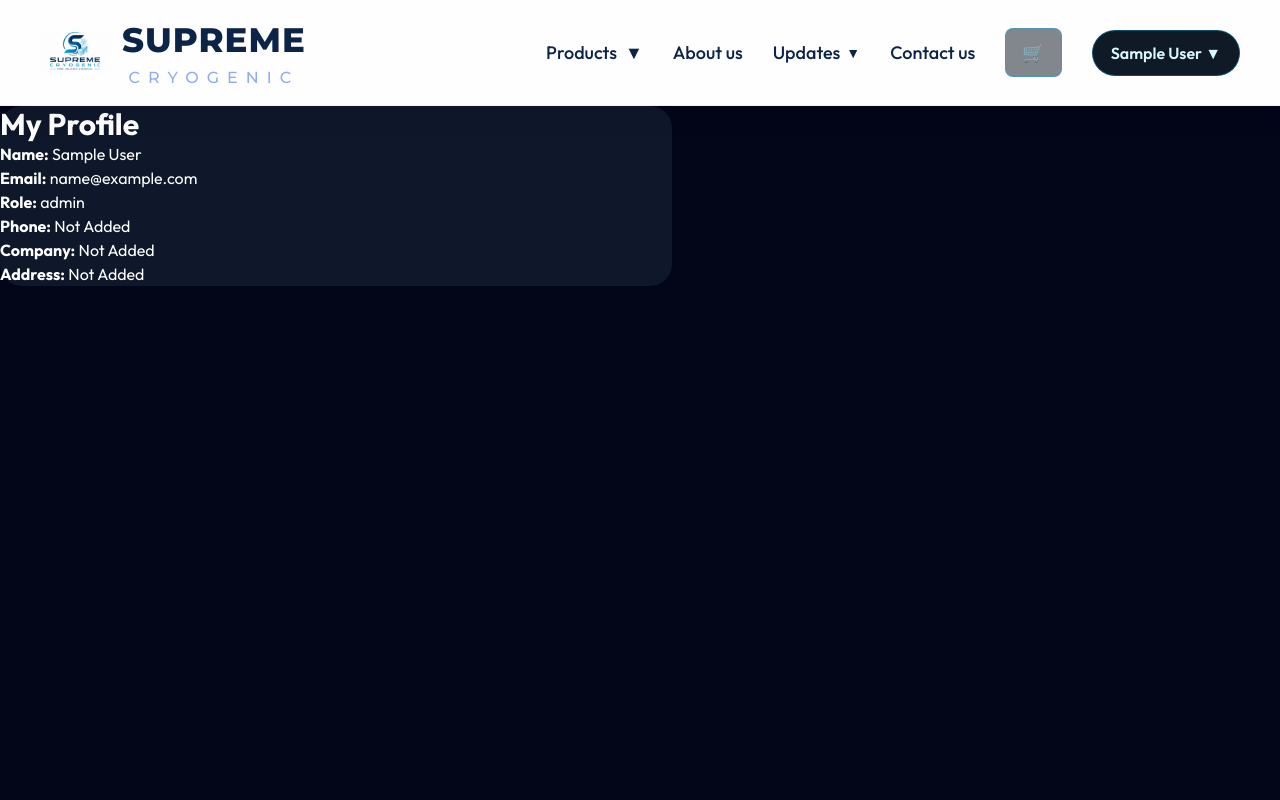
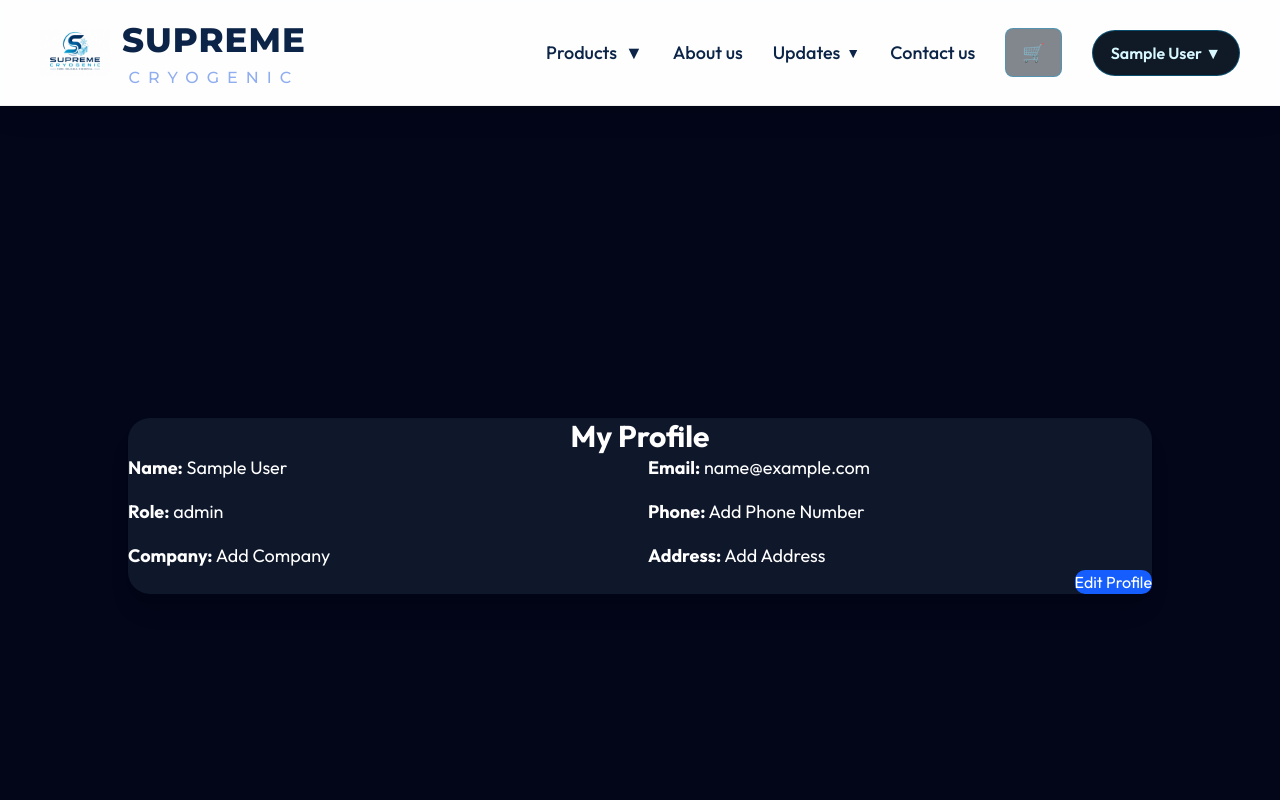
Before and after one commit to harshkr001/Supreme_Cyogenic, a React (Vite) app: page /profile in a window 1280 px wide. Shown: the top 800 px of the page. Built offline with nearby package versions, Linux system fonts and the light colour scheme; sample sign-in values are in the browser's storage.

Commit message:
updated profile

```diff
--- a/src/Components/OrderSuccess.jsx
+++ b/src/Components/OrderSuccess.jsx
@@ -118,7 +118,7 @@ export const OrderSuccess = ({ orderId, items, total, paymentMethod }) => {
                 <p style={{ color: '#C8D6E5', fontSize: '12px', margin: '4px 0 0 0' }}>Qty: {item.quantity}</p>
               </div>
               <p style={{ color: '#00AEEF', fontWeight: '600', margin: 0 }}>
-                LKR {(parseFloat(item.price.split(' ')[1] || '0') * item.quantity).toFixed(2)}
+                $ {(parseFloat(item.price.split(' ')[1] || '0') * item.quantity).toFixed(2)}
               </p>
             </div>
           ))}
@@ -131,7 +131,7 @@ export const OrderSuccess = ({ orderId, items, total, paymentMethod }) => {
           }}>
             <span style={{ color: '#00AEEF', fontWeight: '700', fontSize: '16px' }}>Total:</span>
             <span style={{ color: '#00AEEF', fontWeight: '700', fontSize: '18px' }}>
-              LKR {total?.toFixed(2) || '0.00'}
+              $ {total?.toFixed(2) || '0.00'}
             </span>
           </div>
         </div>
--- a/src/Components/OrderSummary.jsx
+++ b/src/Components/OrderSummary.jsx
@@ -53,8 +53,8 @@ export const OrderSummary = ({ items, paymentMethod }) => {
                 <span style={{ color: '#C8D6E5', fontSize: '14px' }}>x{item.quantity}</span>
               </div>
               <div style={{ display: 'flex', justifyContent: 'space-between', alignItems: 'center' }}>
-                <span style={{ color: '#C8D6E5', fontSize: '14px' }}>LKR {price.toFixed(2)}</span>
-                <span style={{ color: '#00AEEF', fontWeight: '600' }}>LKR {itemTotal.toFixed(2)}</span>
+                <span style={{ color: '#C8D6E5', fontSize: '14px' }}>$ {price.toFixed(2)}</span>
+                <span style={{ color: '#00AEEF', fontWeight: '600' }}>$ {itemTotal.toFixed(2)}</span>
               </div>
             </div>
           );
@@ -68,11 +68,11 @@ export const OrderSummary = ({ items, paymentMethod }) => {
       }}>
         <div style={{ display: 'flex', justifyContent: 'space-between', marginBottom: '8px' }}>
           <span style={{ color: '#C8D6E5' }}>Subtotal</span>
-          <span style={{ color: '#fff' }}>LKR {subtotal.toFixed(2)}</span>
+          <span style={{ color: '#fff' }}>$ {subtotal.toFixed(2)}</span>
         </div>
         <div style={{ display: 'flex', justifyContent: 'space-between', marginBottom: '12px' }}>
           <span style={{ color: '#C8D6E5' }}>Tax (18%)</span>
-          <span style={{ color: '#fff' }}>LKR {tax.toFixed(2)}</span>
+          <span style={{ color: '#fff' }}>$ {tax.toFixed(2)}</span>
         </div>
       </div>
 
@@ -83,7 +83,7 @@ export const OrderSummary = ({ items, paymentMethod }) => {
       }}>
         <div style={{ display: 'flex', justifyContent: 'space-between' }}>
           <span style={{ color: '#00AEEF', fontWeight: '700', fontSize: '16px' }}>Total</span>
-          <span style={{ color: '#00AEEF', fontWeight: '700', fontSize: '18px' }}>LKR {total.toFixed(2)}</span>
+          <span style={{ color: '#00AEEF', fontWeight: '700', fontSize: '18px' }}>$ {total.toFixed(2)}</span>
         </div>
       </div>
 
--- a/src/Pages/CO2.jsx
+++ b/src/Pages/CO2.jsx
@@ -43,7 +43,7 @@ const products = [
     id: "co2-1",
     image: "/co2b.jpeg",
     title: "Beverage Grade CO₂",
-    price: "LKR 4500 / Cylinder",
+    price: "$ 45 / Cylinder",
     productCode: "BCO2-02",
     availability: "In Stock",
     deliveryTime: "1-3 Days",
--- a/src/Pages/Orders.jsx
+++ b/src/Pages/Orders.jsx
@@ -43,7 +43,7 @@ export default function Orders() {
           and CO₂ Solutions.
         </p>
 
-        <Link to="/products">
+        <a href="/#products">
           <button
             style={{
               padding: "12px 30px",
@@ -57,7 +57,7 @@ export default function Orders() {
           >
             Browse Products
           </button>
-        </Link>
+        </a>
       </div>
     </div>
   );
--- a/src/Pages/Profile.jsx
+++ b/src/Pages/Profile.jsx
@@ -2,6 +2,8 @@ import { useState, useEffect } from "react";
 
 export default function Profile() {
   const [user, setUser] = useState(null);
+
+  const [editing, setEditing] = useState(false);
 
   useEffect(() => {
     const savedUser = JSON.parse(localStorage.getItem("user"));
@@ -13,19 +15,55 @@ export default function Profile() {
   }
 
   return (
-    <div className="min-h-screen bg-slate-950 text-white p-10">
-      <div className="max-w-2xl mx-auto bg-slate-900 p-8 rounded-3xl">
-        <h1 className="text-3xl font-bold mb-8">
+    <div className="min-h-screen bg-slate-950 flex items-center justify-center text-white p-10">
+      <div className=" w-full max-w-5xl mx-auto bg-slate-900 p-8 rounded-3xl shadow-xl">
+        <h1 className="text-3xl font-bold mb-8 text-center">
           My Profile
         </h1>
 
-        <div className="space-y-4">
+        <div className="grid grid-cols-2 gap-4 text-lg">
           <p><strong>Name:</strong> {user.name}</p>
           <p><strong>Email:</strong> {user.email}</p>
           <p><strong>Role:</strong> {user.role}</p>
-          <p><strong>Phone:</strong> {user.phone || "Not Added"}</p>
-          <p><strong>Company:</strong> {user.company || "Not Added"}</p>
-          <p><strong>Address:</strong> {user.address || "Not Added"}</p>
+          <p><strong>Phone:</strong> {user.phone || "Add Phone Number"}</p>
+          <p><strong>Company:</strong> {user.company || "Add Company"}</p>
+          <p><strong>Address:</strong> {user.address || "Add Address"}</p>
+
+        </div>
+
+        <div className="flex justify-end mt-6">
+          <button
+            onClick={() => setEditing(!editing)}
+            className="bg-blue-600 px-4 py-2 rounded-lg hover:bg-blue-700"
+          >
+            Edit Profile
+          </button>
+
+          {editing && (
+            <div className="mt-4 space-y-3">
+              <input
+                type="text"
+                placeholder="Phone Number"
+                className="w-full p-3 text-black rounded"
+              />
+
+              <input
+                type="text"
+                placeholder="Company"
+                className="w-full p-3 text-black rounded"
+              />
+
+              <input
+                type="text"
+                placeholder="Address"
+                className="w-full p-3 text-black rounded"
+              />
+
+              <button className="bg-green-600 px-4 py-2 rounded">
+                Save Changes
+              </button>
+            </div>
+          )}
         </div>
       </div>
     </div>
```
